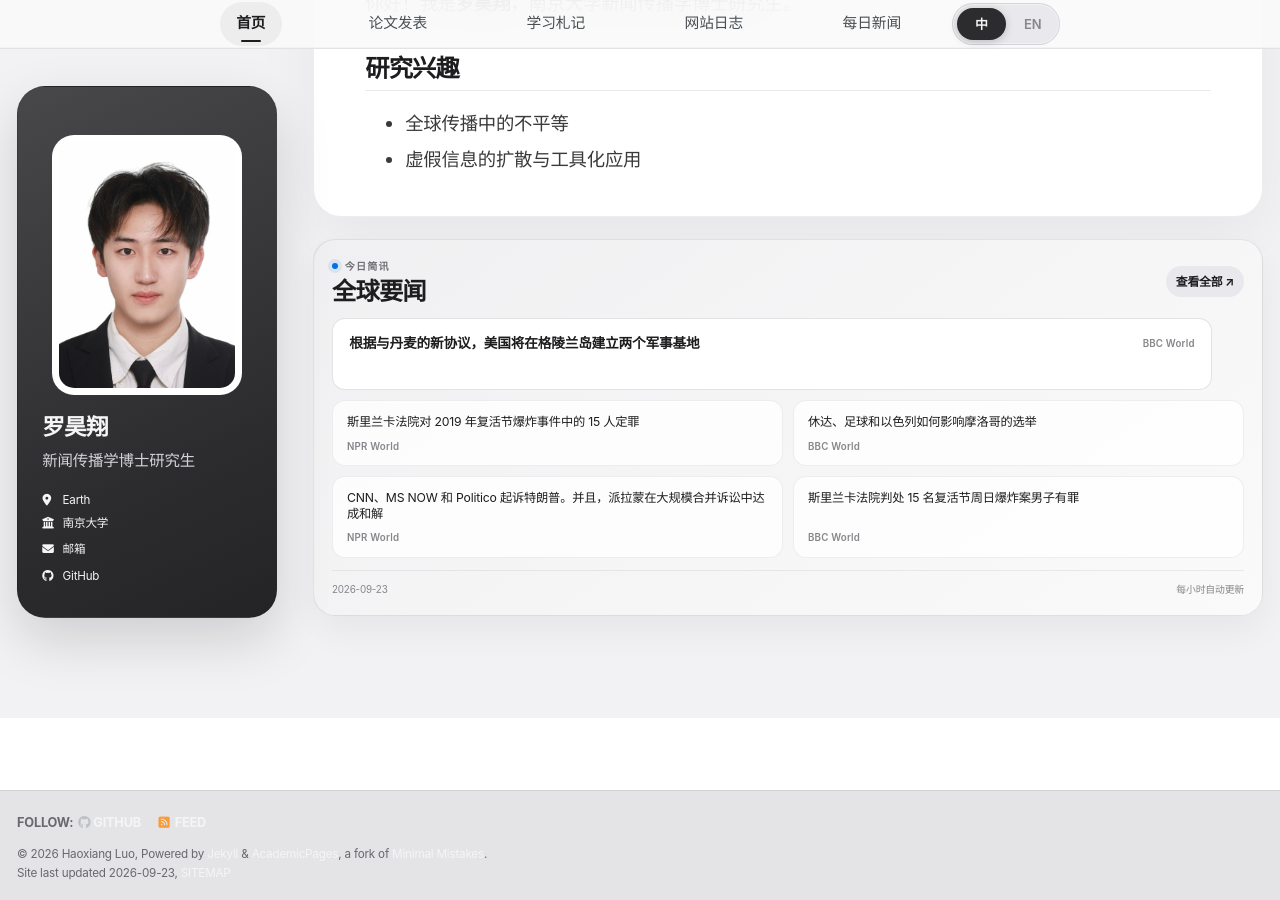
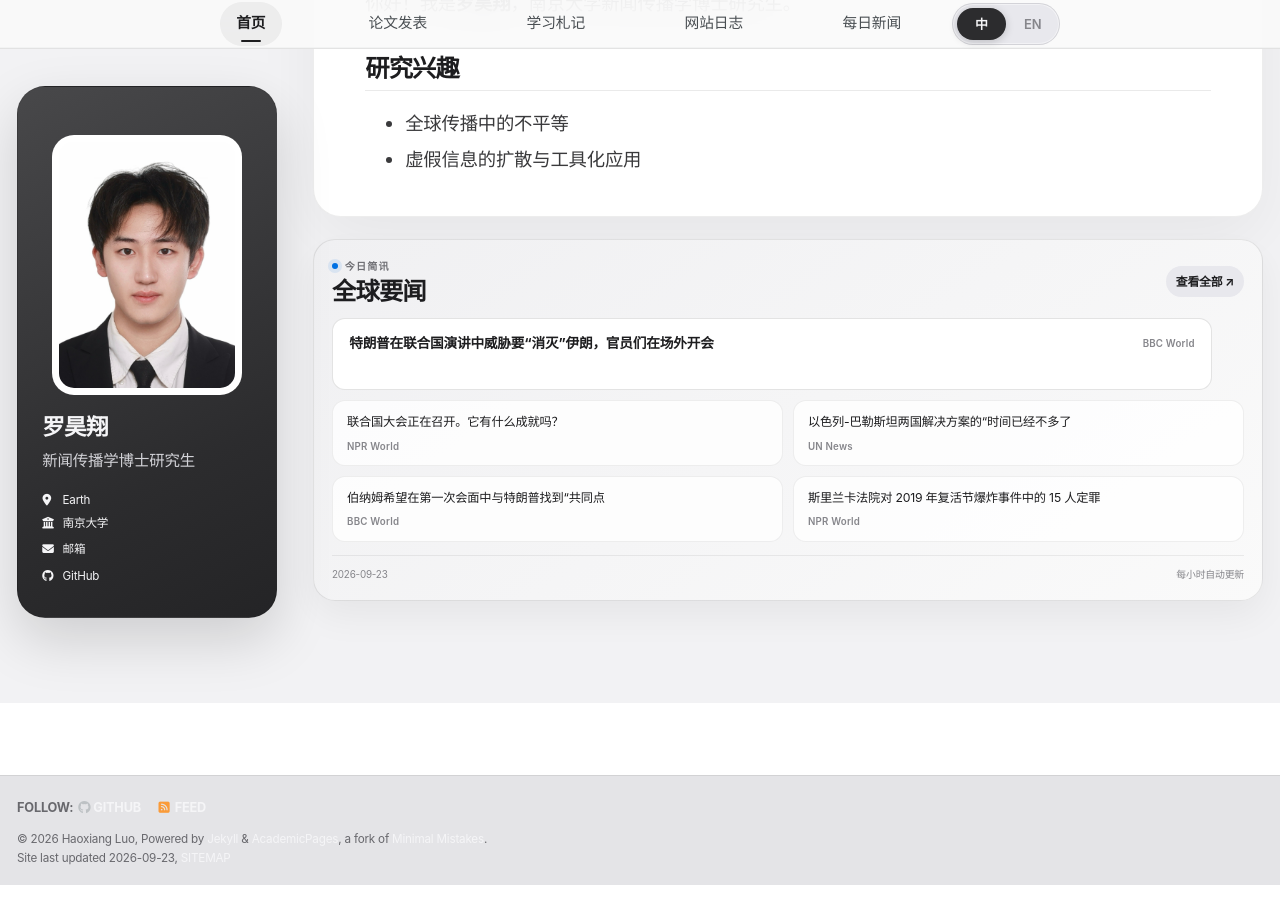
Before and after one commit to HaoxiangLuo/HaoxiangLuo.github.io, a Jekyll site: the page built from _pages/about-zh.md, in a window 1280 px wide and 900 px high, scrolled down 253 px. Built offline with Jekyll 4.4.1, drawn with Linux system fonts in a browser that asks for light colours; a style sheet for code colours, icons or effects is not loaded.

Commit message:
Update daily news 2026-09-23

```diff
--- a/_data/daily_news.json
+++ b/_data/daily_news.json
@@ -1,14 +1,32 @@
 {
-  "updated_at": "2026-09-23T05:22:58+08:00",
+  "updated_at": "2026-09-23T06:23:59+08:00",
   "days": [
     {
       "date": "2026-09-23",
       "items": [
         {
-          "title": "US to build two military bases in Greenland under new deal with Denmark",
+          "title": "Trump threatens to 'annihilate' Iran in UN speech as officials meet on sidelines",
           "source": "BBC World",
-          "url": "https://www.bbc.co.uk/news/articles/c9dr74g32g8go?at_medium=RSS&at_campaign=rss",
-          "title_zh": "根据与丹麦的新协议，美国将在格陵兰岛建立两个军事基地"
+          "url": "https://www.bbc.co.uk/news/articles/c52e0ywl9pr7o?at_medium=RSS&at_campaign=rss",
+          "title_zh": "特朗普在联合国演讲中威胁要“消灭”伊朗，官员们在场外开会"
+        },
+        {
+          "title": "The United Nations General Assembly is meeting. Is it accomplishing anything?",
+          "source": "NPR World",
+          "url": "https://www.npr.org/2026/09/22/nx-s1-5955445/the-united-nations-general-assembly-is-meeting-is-it-accomplishing-anything",
+          "title_zh": "联合国大会正在召开。它有什么成就吗？"
+        },
+        {
+          "title": "‘Time is running out’ for Israel-Palestine two-State solution",
+          "source": "UN News",
+          "url": "https://news.un.org/feed/view/en/story/2026/09/1168401",
+          "title_zh": "以色列-巴勒斯坦两国解决方案的“时间已经不多了"
+        },
+        {
+          "title": "Burnham expects to find 'common ground' with Trump in first meeting",
+          "source": "BBC World",
+          "url": "https://www.bbc.co.uk/news/articles/cqevwpmvpekeo?at_medium=RSS&at_campaign=rss",
+          "title_zh": "伯纳姆希望在第一次会面中与特朗普找到“共同点"
         },
         {
           "title": "Sri Lanka court convicts 15 over deadly 2019 Easter bombings",
@@ -17,10 +35,16 @@
           "title_zh": "斯里兰卡法院对 2019 年复活节爆炸事件中的 15 人定罪"
         },
         {
-          "title": "How Ceuta, football and Israel are shaping Morocco's election",
+          "title": "Choose international order over ‘law of the jungle’, urges Macron",
+          "source": "UN News",
+          "url": "https://news.un.org/feed/view/en/story/2026/09/1168402",
+          "title_zh": "马克龙敦促选择国际秩序而不是“丛林法则"
+        },
+        {
+          "title": "US to build two military bases in Greenland under new deal with Denmark",
           "source": "BBC World",
-          "url": "https://www.bbc.co.uk/news/articles/c8r4v7n6py97o?at_medium=RSS&at_campaign=rss",
-          "title_zh": "休达、足球和以色列如何影响摩洛哥的选举"
+          "url": "https://www.bbc.co.uk/news/articles/c9dr74g32g8go?at_medium=RSS&at_campaign=rss",
+          "title_zh": "根据与丹麦的新协议，美国将在格陵兰岛建立两个军事基地"
         },
         {
           "title": "CNN, MS NOW and Politico sue Trump. And, Paramount settles in massive merger lawsuit",
@@ -29,34 +53,10 @@
           "title_zh": "CNN、MS NOW 和 Politico 起诉特朗普。并且，派拉蒙在大规模合并诉讼中达成和解"
         },
         {
-          "title": "Sri Lanka court convicts 15 men over deadly Easter Sunday bombings",
-          "source": "BBC World",
-          "url": "https://www.bbc.co.uk/news/articles/cqy7z275yx65o?at_medium=RSS&at_campaign=rss",
-          "title_zh": "斯里兰卡法院判处 15 名复活节周日爆炸案男子有罪"
-        },
-        {
-          "title": "Houthis try to push deeper into western Yemen, upending life, witnesses tell NPR",
-          "source": "NPR World",
-          "url": "https://www.npr.org/2026/09/22/g-s1-144261/yemen-houthis-saudi-iran-humanitarian-crisis",
-          "title_zh": "目击者告诉美国国家公共广播电台，胡塞武装试图深入也门西部，颠覆人们的生活"
-        },
-        {
-          "title": "Developing El Niño becomes strongest on record weeks before expected peak",
-          "source": "BBC World",
-          "url": "https://www.bbc.co.uk/weather/articles/cmvgy4nv9d62o?at_medium=RSS&at_campaign=rss",
-          "title_zh": "发展中的厄尔尼诺现象在预期峰值前几周达到创纪录的最强"
-        },
-        {
-          "title": "A journalist once barred from the White House says this media ban is different",
-          "source": "NPR World",
-          "url": "https://www.npr.org/2026/09/22/nx-s1-5976755/jim-acosta-white-house-media-ban",
-          "title_zh": "一名曾被禁止进入白宫的记者表示，这次媒体禁令是不同的"
-        },
-        {
-          "title": "Ukraine anger as EU removes Russian oligarchs from sanctions list",
-          "source": "BBC World",
-          "url": "https://www.bbc.co.uk/news/articles/c6dj4k98107do?at_medium=RSS&at_campaign=rss",
-          "title_zh": "欧盟将俄罗斯寡头从制裁名单中删除，乌克兰愤怒"
+          "title": "Qatar: Absence of a regional collective security system is fuelling crisis in the Gulf",
+          "source": "UN News",
+          "url": "https://news.un.org/feed/view/en/story/2026/09/1168400",
+          "title_zh": "卡塔尔：区域集体安全体系的缺失正在加剧海湾危机"
         }
       ]
     },
```
